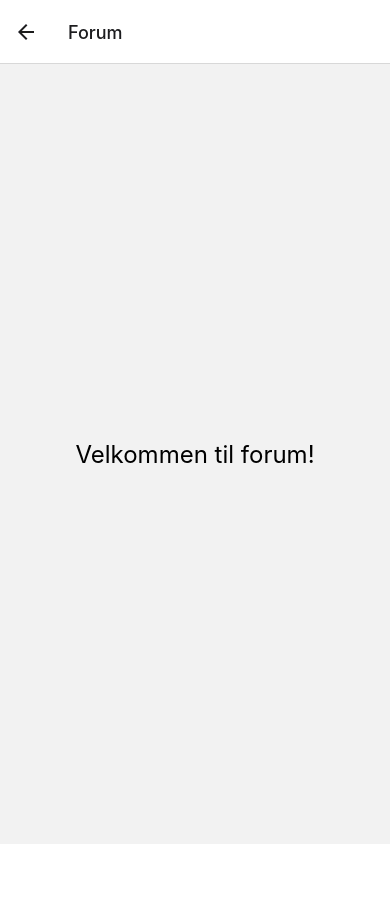
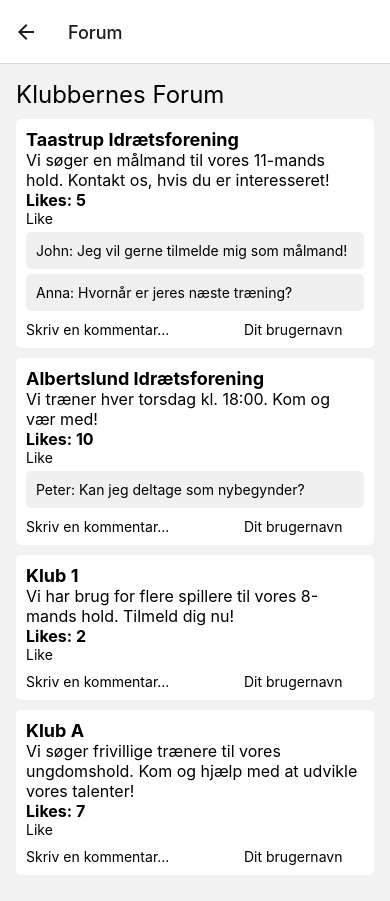
Before and after one commit to EmilCanAttack/Appstar, a React Native app in the folder GoKampAppStar/: screen /Forum in a window 390 px wide. Before the commit the page ends 844 px from the top, so only its background shows below. Built offline with nearby package versions, Linux system fonts and the light colour scheme.

Commit message:
Forum Opdatering
Har gjort det muligt at kommentere og like andres opslag i forum

```diff
--- a/GoKampAppStar/Forum.js
+++ b/GoKampAppStar/Forum.js
@@ -1,10 +1,116 @@
-import React from 'react';
-import { View, Text, StyleSheet } from 'react-native';
+import React, { useState } from 'react';
+import { View, Text, FlatList, TouchableOpacity, Image, TextInput, StyleSheet } from 'react-native';
+
+const klubberData = [
+  {
+    id: 1,
+    klubnavn: "Taastrup Idrætsforening",
+    status: "Vi søger en målmand til vores 11-mands hold. Kontakt os, hvis du er interesseret!",
+    likes: 5,
+    comments: [
+      { id: 1, text: "Jeg vil gerne tilmelde mig som målmand!", user: "John" },
+      { id: 2, text: "Hvornår er jeres næste træning?", user: "Anna" },
+    ],
+  },
+  {
+    id: 2,
+    klubnavn: "Albertslund Idrætsforening",
+    status: "Vi træner hver torsdag kl. 18:00. Kom og vær med!",
+    likes: 10,
+    comments: [
+      { id: 3, text: "Kan jeg deltage som nybegynder?", user: "Peter" },
+    ],
+  },
+  {
+    id: 3,
+    klubnavn: "Klub 1",
+    status: "Vi har brug for flere spillere til vores 8-mands hold. Tilmeld dig nu!",
+    likes: 2,
+    comments: [],
+  },
+  {
+    id: 4,
+    klubnavn: "Klub A",
+    status: "Vi søger frivillige trænere til vores ungdomshold. Kom og hjælp med at udvikle vores talenter!",
+    likes: 7,
+    comments: [],
+  },
+  // Tilføj flere klubber og deres statusser efter behov
+];
 
 const Forum = () => {
+  const [klubber, setKlubber] = useState(klubberData);
+  const [commentText, setCommentText] = useState("");
+  const [username, setUsername] = useState(""); // Tilføj en state til at opbevare brugernavnet
+
+  const handleLike = (klubId) => {
+    const updatedKlubber = klubber.map((klub) => {
+      if (klub.id === klubId) {
+        return { ...klub, likes: klub.likes + 1 };
+      }
+      return klub;
+    });
+
+    setKlubber(updatedKlubber);
+  };
+
+  const handleComment = (klubId, comment) => {
+    if (!username) {
+      // Vis en fejlbesked eller bloker handlingen, hvis brugernavnet ikke er angivet
+      return;
+    }
+
+    const updatedKlubber = klubber.map((klub) => {
+      if (klub.id === klubId) {
+        const newComment = { id: klub.comments.length + 1, text: comment, user: username };
+        return { ...klub, comments: [...klub.comments, newComment] };
+      }
+      return klub;
+    });
+
+    setKlubber(updatedKlubber);
+    setCommentText("");
+  };
+
   return (
     <View style={styles.container}>
-      <Text style={styles.title}>Velkommen til forum!</Text>
+      <Text style={styles.title}>Klubbernes Forum</Text>
+      <FlatList
+        data={klubber}
+        keyExtractor={(item) => item.id.toString()}
+        renderItem={({ item }) => (
+          <View style={styles.itemContainer}>
+            <Text style={styles.klubnavn}>{item.klubnavn}</Text>
+            <Text style={styles.status}>{item.status}</Text>
+            <Text style={styles.likes}>Likes: {item.likes}</Text>
+            <TouchableOpacity onPress={() => handleLike(item.id)}>
+              <Text>Like</Text>
+            </TouchableOpacity>
+            {item.comments.map((comment) => (
+              <View key={comment.id} style={styles.commentContainer}>
+                <Text style={styles.commentText}>{comment.user}: {comment.text}</Text>
+              </View>
+            ))}
+            <View style={styles.commentInputContainer}>
+              <TextInput
+                placeholder="Skriv en kommentar..."
+                onChangeText={(text) => setCommentText(text)}
+                value={commentText}
+              />
+              <TextInput
+                placeholder="Dit brugernavn"
+                onChangeText={(text) => setUsername(text)}
+                value={username}
+              />
+              <TouchableOpacity
+                onPress={() => handleComment(item.id, commentText)}
+              >
+                <Text>Send</Text>
+              </TouchableOpacity>
+            </View>
+          </View>
+        )}
+      />
     </View>
   );
 };
@@ -12,11 +118,43 @@ const Forum = () => {
 const styles = StyleSheet.create({
   container: {
     flex: 1,
-    justifyContent: 'center',
-    alignItems: 'center',
+    padding: 16,
   },
   title: {
     fontSize: 24,
+    marginBottom: 10,
+  },
+  itemContainer: {
+    backgroundColor: 'white',
+    padding: 10,
+    marginBottom: 10,
+    borderRadius: 5,
+  },
+  klubnavn: {
+    fontSize: 18,
+    fontWeight: 'bold',
+  },
+  status: {
+    fontSize: 16,
+  },
+  likes: {
+    fontSize: 16,
+    fontWeight: 'bold',
+  },
+  commentContainer: {
+    backgroundColor: '#f0f0f0',
+    padding: 10,
+    marginTop: 5,
+    borderRadius: 5,
+  },
+  commentText: {
+    fontSize: 14,
+  },
+  commentInputContainer: {
+    flexDirection: 'row',
+    alignItems: 'center',
+    justifyContent: 'space-between',
+    marginTop: 10,
   },
 });
 
```
